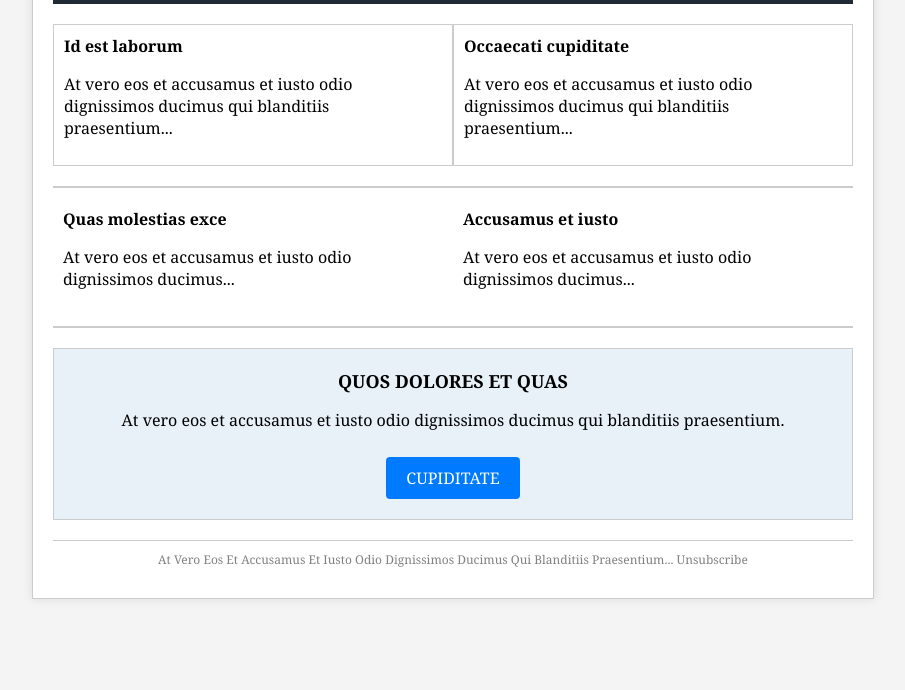
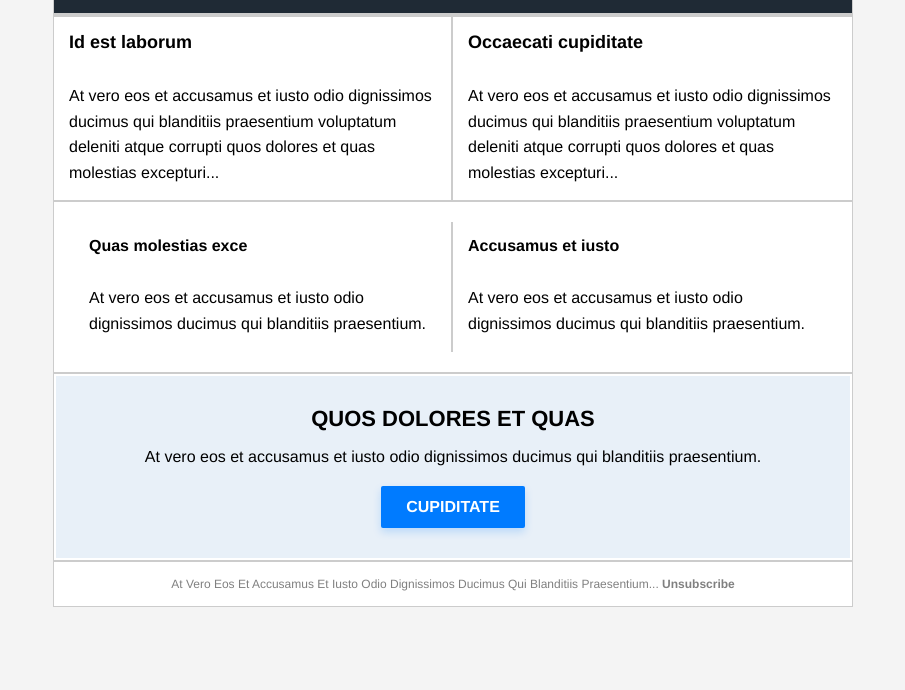
Before and after one commit to matvobuh/disaninit-, a plain HTML site: page uudiskiri/index.html in a window 1280 px wide. Shown: the part 110-800 px from the top of the page, without its empty margins (187-1092 px from the left). Drawn offline with Linux system fonts and the light colour scheme.

Commit message:
Update index.html

```diff
--- a/uudiskiri/index.html
+++ b/uudiskiri/index.html
@@ -5,119 +5,81 @@
     <meta name="viewport" content="width=device-width, initial-scale=1.0">
     <title>Uudiskiri</title>
     <style>
-        body {
-            font-family: Georgia;
-            margin: 0;
-            padding: 0;
-            background-color: #f4f4f4;
-        }
-        .container {
-            max-width: 800px;
-            margin: 20px auto;
-            background: white;
-            padding: 20px;
-            box-shadow: 0 0 10px rgba(0, 0, 0, 0.1);
-            border: 1px solid #ccc;
-        }
-        .header {
-            background-color: #1f2a35;
-            color: white;
-            text-align: center;
-            padding: 20px;
-            font-size: 24px;
-            font-weight: bold;
-        }
-        .content {
-            display: flex;
-            justify-content: space-between;
-            padding: 20px 0;
-            border-bottom: 2px solid #ccc;
-        }
-        .content div {
-            width: 48%;
-            padding: 10px;
-            border: 1px solid #ccc;
-            background-color: #ffffff;
-        }
-        .sub-content {
-            display: flex;
-            justify-content: space-between;
-            padding: 10px 0;
-            border-bottom: 2px solid #ccc;
-        }
-        .sub-content div {
-            width: 48%;
-            padding: 10px;
-        }
-        .highlight {
-            background-color: #e8f0f8;
-            padding: 20px;
-            text-align: center;
-            margin-top: 20px;
-            border: 1px solid #ccc;
-        }
-        .highlight strong {
-            font-size: 18px;
-        }
-        .button {
+        /* Shadow effect only for CUPIDITATE button */
+        .cupiditate-btn {
             display: inline-block;
             background: #007bff;
             color: white;
-            padding: 10px 20px;
+            padding: 12px 25px;
             text-decoration: none;
-            margin-top: 10px;
-            border-radius: 4px;
+            border-radius: 2px;
+            font-size: 16px;
+            font-weight: bold;
+            box-shadow: 0 4px 8px rgba(0, 123, 255, 0.2);
+            transition: box-shadow 0.3s ease;
         }
-        .footer {
-            font-size: 12px;
-            text-align: center;
-            color: gray;
-            padding: 10px;
-            border-top: 1px solid #ccc;
-            margin-top: 20px;
-            font-style: Georgia ;
-        }
-        .footer a {
-            color: gray;
-            text-decoration: none;
+
+        .cupiditate-btn:hover {
+            box-shadow: 0 6px 12px rgba(0, 123, 255, 0.4); /* Darker and larger shadow on hover */
         }
     </style>
 </head>
-<body>
-    <div class="container">
-        <div class="header">Uudiskiri</div>
+<body style="font-family: 'Helvetica Neue', Helvetica, Arial, sans-serif; margin: 0; padding: 0; background-color: #f4f4f4;">
+    <table align="center" width="800" cellspacing="0" cellpadding="0" border="0" style="background-color: white; border: 1px solid #ccc; margin-top: 30px;">
+        <tr>
+            <td style="background-color: #1f2a35; color: white; text-align: center; padding: 30px; font-size: 28px; font-weight: bold; letter-spacing: 1px; border-bottom: 4px solid #ccc;">
+                Uudiskiri
+            </td>
+        </tr>
+        <!-- Main Content Section -->
+        <tr>
+            <td style="padding: 0px; border-bottom: 2px solid #ccc;">
+                <table width="100%" cellspacing="0" cellpadding="10" border="0">
+                    <tr>
+                        <td width="50%" style="border-right: 2px solid #ccc; font-weight: bold; font-size: 18px; padding: 15px;">Id est laborum</td>
+                        <td width="50%" style="font-weight: bold; font-size: 18px; padding: 15px;">Occaecati cupiditate</td>
+                    </tr>
+                    <tr>
+                        <td style="border-right: 2px solid #ccc; line-height: 1.6; padding: 15px;">At vero eos et accusamus et iusto odio dignissimos ducimus qui blanditiis praesentium voluptatum deleniti atque corrupti quos dolores et quas molestias excepturi...</td>
+                        <td style="line-height: 1.6; padding: 15px;">At vero eos et accusamus et iusto odio dignissimos ducimus qui blanditiis praesentium voluptatum deleniti atque corrupti quos dolores et quas molestias excepturi...</td>
+                    </tr>
+                </table>
+            </td>
+        </tr>
 
-        <div class="content">
-            <div>
-                <strong>Id est laborum</strong>
-                <p>At vero eos et accusamus et iusto odio dignissimos ducimus qui blanditiis praesentium...</p>
-            </div>
-            <div>
-                <strong>Occaecati cupiditate</strong>
-                <p>At vero eos et accusamus et iusto odio dignissimos ducimus qui blanditiis praesentium...</p>
-            </div>
-        </div>
+        <!-- Additional Section -->
+        <tr>
+            <td style="padding: 20px; border-bottom: 2px solid #ccc;">
+                <table width="100%" cellspacing="0" cellpadding="10" border="0">
+                    <tr>
+                        <td width="50%" style="border-right: 2px solid #ccc; font-weight: bold; font-size: 16px; padding: 15px;">Quas molestias exce</td>
+                        <td width="50%" style="font-weight: bold; font-size: 16px; padding: 15px;">Accusamus et iusto</td>
+                    </tr>
+                    <tr>
+                        <td style="border-right: 2px solid #ccc; line-height: 1.6; padding: 15px;">At vero eos et accusamus et iusto odio dignissimos ducimus qui blanditiis praesentium.</td>
+                        <td style="line-height: 1.6; padding: 15px;">At vero eos et accusamus et iusto odio dignissimos ducimus qui blanditiis praesentium.</td>
+                    </tr>
+                </table>
+            </td>
+        </tr>
 
-        <div class="sub-content">
-            <div>
-                <strong>Quas molestias exce</strong>
-                <p>At vero eos et accusamus et iusto odio dignissimos ducimus...</p>
-            </div>
-            <div>
-                <strong>Accusamus et iusto</strong>
-                <p>At vero eos et accusamus et iusto odio dignissimos ducimus...</p>
-            </div>
-        </div>
+        <!-- Call to Action Section -->
+        <tr>
+            <td style="background-color: #e8f0f8; padding: 30px; text-align: center; border: 2px solid #ffffff;">
+                <strong style="font-size: 22px; display: block; margin-bottom: 10px;">QUOS DOLORES ET QUAS</strong>
+                <p style="font-size: 16px; margin-bottom: 20px;">At vero eos et accusamus et iusto odio dignissimos ducimus qui blanditiis praesentium.</p>
+                <!-- CUPIDITATE button with shadow effect -->
+                <a href="#" class="cupiditate-btn">CUPIDITATE</a>
+            </td>
+        </tr>
 
-        <div class="highlight">
-            <strong>QUOS DOLORES ET QUAS</strong>
-            <p>At vero eos et accusamus et iusto odio dignissimos ducimus qui blanditiis praesentium.</p>
-            <a href="#" class="button">CUPIDITATE</a>
-        </div>
+        <!-- Footer Section -->
+        <tr>
+            <td style="font-size: 12px; text-align: center; color: gray; padding: 15px; border-top: 2px solid #ccc; font-style: Helvetica; background-color: #ffffff;">
+                At Vero Eos Et Accusamus Et Iusto Odio Dignissimos Ducimus Qui Blanditiis Praesentium... <a href="#" style="color: gray; text-decoration: none; font-weight: bold;">Unsubscribe</a>
+            </td>
+        </tr>
+    </table>
 
-        <div class="footer">
-            At Vero Eos Et Accusamus Et Iusto Odio Dignissimos Ducimus Qui Blanditiis Praesentium... <a href="#">Unsubscribe</a>
-        </div>
-    </div>
 </body>
 </html>
```
